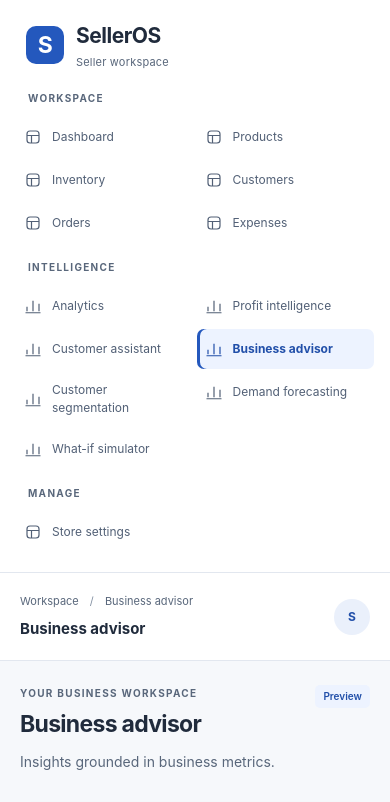
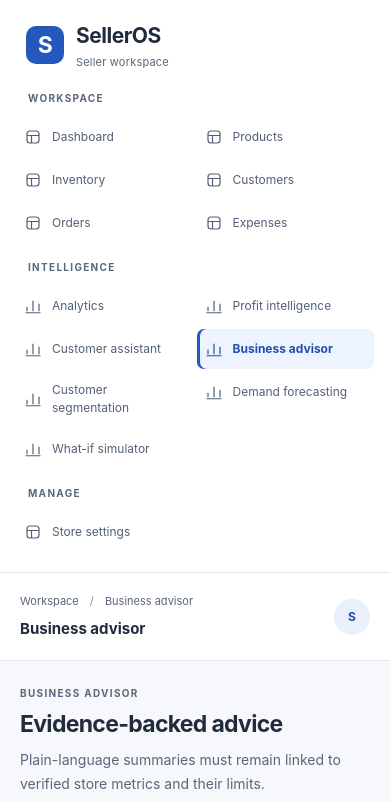
Before and after one commit to Idba1/SellerOS, a React (Vite) app in the folder frontend/: page /advisor in a window 390 px wide. Shown: the top 802 px of the page. Built offline with nearby package versions, Linux system fonts and the light colour scheme.

Commit message:
feat(frontend): add advisor availability page

```diff
--- /dev/null
+++ b/frontend/src/advisor/Advisor.tsx
@@ -0,0 +1,5 @@
+import { Badge, Card } from '../ui/primitives'
+
+export function Advisor() {
+  return <><div className="advisor-hero"><div><p className="eyebrow">BUSINESS ADVISOR</p><h1>Evidence-backed advice</h1><p className="page-description">Plain-language summaries must remain linked to verified store metrics and their limits.</p></div><Badge tone="accent">Not connected</Badge></div><Card className="advisor-unavailable"><Badge>Unavailable</Badge><h2>Business Advisor is not available yet</h2><p>SellerOS has no approved public advisor API, so this workspace does not display generated advice, recommendations, or business claims.</p><div className="advisor-grid"><section><h3>Required evidence</h3><p>Authorized sales, profit, stock, and customer-service outputs for a declared period.</p></section><section><h3>Required response</h3><p>Metric sources, applicable dates, completeness warnings, and an abstention when evidence is insufficient.</p></section><section><h3>Not permitted</h3><p>Invented figures, unsupported causal claims, autonomous actions, or implied business outcomes.</p></section></div><a className="button" href="/analytics">View verified analytics</a></Card><Card className="advisor-note"><p className="eyebrow">IMPLEMENTATION DEPENDENCY</p><p>A future Advisor API must expose validated explanation text together with its source metrics and warnings. Until that contract exists, this screen intentionally has no prompt, model call, or sample advice.</p></Card></>
+}
--- a/frontend/src/app/App.tsx
+++ b/frontend/src/app/App.tsx
@@ -9,6 +9,7 @@ import { Customers } from '../customers/Customers'
 import { Expenses } from '../expenses/Expenses'
 import { Profit } from '../profit/Profit'
 import { Assistant } from '../assistant/Assistant'
+import { Advisor } from '../advisor/Advisor'
 import { Orders } from '../orders/Orders'
 import { Analytics } from '../analytics/Analytics'
 import { AuthenticationPage, PasswordRecoveryUnavailable } from '../auth/AuthPage'
@@ -31,6 +32,7 @@ export function App() {
   if (route?.path === '/expenses') return <AppLayout title={title} path={route.path}><Expenses /></AppLayout>
   if (route?.path === '/profit') return <AppLayout title={title} path={route.path}><Profit /></AppLayout>
   if (route?.path === '/assistant') return <AppLayout title={title} path={route.path}><Assistant /></AppLayout>
+  if (route?.path === '/advisor') return <AppLayout title={title} path={route.path}><Advisor /></AppLayout>
   if (route?.path === '/settings') return <AppLayout title={title} path={route.path}><StoreProfilePage /></AppLayout>
   return <AppLayout title={title} path={route?.path}>
     <div className="page-heading"><div><p className="eyebrow">YOUR BUSINESS WORKSPACE</p><h1>{title}</h1><p className="page-description">{route?.description ?? 'This address does not match a SellerOS page.'}</p></div><Badge tone="accent">{route ? 'Preview' : 'Not found'}</Badge></div>
--- a/frontend/src/styles/index.css
+++ b/frontend/src/styles/index.css
@@ -154,3 +154,4 @@ p { line-height: 1.7; }.page-description { margin: 0; color: var(--muted); }
 .analytics-hero { align-items: flex-start; display: flex; justify-content: space-between; gap: 20px; margin-bottom: 24px; }.analytics-hero h1 { margin-bottom: 8px; }.analytics-live-controls { align-items: end; display: grid; gap: 14px; grid-template-columns: repeat(2, minmax(180px, 1fr)) auto; margin-bottom: 14px; padding: 18px; }.analytics-live-controls label { display: grid; gap: 7px; font-size: 12px; font-weight: 650; }.analytics-period { align-items: center; color: var(--muted); display: flex; flex-wrap: wrap; gap: 8px; font-size: 11px; margin: 20px 0; }.analytics-live-metrics { display: grid; gap: 16px; grid-template-columns: repeat(4, minmax(0, 1fr)); margin-bottom: 20px; }.analytics-live-metric p { color: var(--muted); font-size: 11px; margin: 0; }.analytics-live-metric strong { color: #18243a; display: block; font-size: 25px; margin: 11px 0 7px; overflow-wrap: anywhere; }.analytics-live-metric span { color: var(--muted); font-size: 10px; }.analytics-products .section-heading { align-items: flex-start; }.analytics-boundary { margin-top: 20px; }.analytics-boundary p:not(.eyebrow) { font-size: 12px; }@media (max-width: 950px) { .analytics-live-metrics { grid-template-columns: repeat(2, minmax(0, 1fr)); } }@media (max-width: 640px) { .analytics-hero { align-items: flex-start; flex-direction: column; }.analytics-live-controls, .analytics-live-metrics { grid-template-columns: minmax(0, 1fr); }.analytics-live-controls .button { width: 100%; } }
 .profit-hero { align-items: flex-start; display: flex; gap: 20px; justify-content: space-between; margin-bottom: 24px; }.profit-hero h1 { margin-bottom: 8px; }.profit-controls { align-items: end; display: grid; gap: 14px; grid-template-columns: repeat(2, minmax(180px, 1fr)) auto; margin-bottom: 14px; padding: 18px; }.profit-controls label { display: grid; gap: 7px; font-size: 12px; font-weight: 650; }.profit-period { align-items: center; color: var(--muted); display: flex; flex-wrap: wrap; gap: 8px; font-size: 11px; margin: 20px 0; }.profit-metrics { display: grid; gap: 16px; grid-template-columns: repeat(3, minmax(0, 1fr)); margin-bottom: 20px; }.profit-metric p { color: var(--muted); font-size: 11px; margin: 0; }.profit-metric strong { color: #18243a; display: block; font-size: 22px; margin-top: 10px; overflow-wrap: anywhere; }.profit-warning { background: #fffaf0; border-left: 3px solid #cb8b20; color: #76521b; display: grid; font-size: 12px; gap: 5px; margin-bottom: 20px; padding: 13px 15px; }.profit-basis p:not(.eyebrow) { font-size: 12px; }@media (max-width: 800px) { .profit-metrics { grid-template-columns: repeat(2, minmax(0, 1fr)); } }@media (max-width: 640px) { .profit-hero { align-items: flex-start; flex-direction: column; }.profit-controls, .profit-metrics { grid-template-columns: minmax(0, 1fr); }.profit-controls .button { width: 100%; } }
 .assistant-hero { align-items: flex-start; display: flex; gap: 20px; justify-content: space-between; margin-bottom: 24px; }.assistant-hero h1 { margin-bottom: 8px; }.assistant-policy { border-left: 3px solid #536fbd; margin-bottom: 20px; }.assistant-policy h2, .assistant-form h2 { margin-top: 0; }.assistant-policy p, .assistant-form p { font-size: 12px; }.assistant-form form { display: grid; gap: 12px; }.assistant-form label { display: grid; font-size: 12px; font-weight: 650; gap: 7px; }.assistant-form textarea { min-height: 150px; resize: vertical; }.assistant-form form > div { align-items: center; color: var(--muted); display: flex; font-size: 11px; justify-content: space-between; }.assistant-result { margin-top: 20px; }.assistant-result h2 { margin-top: 12px; }.assistant-result p { font-size: 12px; }@media (max-width: 640px) { .assistant-hero { align-items: flex-start; flex-direction: column; }.assistant-form form > div { align-items: stretch; flex-direction: column; gap: 10px; }.assistant-form .button { width: 100%; } }
+.advisor-hero { align-items: flex-start; display: flex; gap: 20px; justify-content: space-between; margin-bottom: 24px; }.advisor-hero h1 { margin-bottom: 8px; }.advisor-unavailable { text-align: center; }.advisor-unavailable > h2 { font-size: 22px; margin-top: 16px; }.advisor-unavailable > p { font-size: 13px; margin: 0 auto 24px; max-width: 600px; }.advisor-grid { display: grid; gap: 14px; grid-template-columns: repeat(3, minmax(0, 1fr)); margin: 24px 0; text-align: left; }.advisor-grid section { background: #f8fafc; border-radius: 8px; padding: 16px; }.advisor-grid h3 { font-size: 12px; margin: 0 0 6px; }.advisor-grid p, .advisor-note p:not(.eyebrow) { font-size: 12px; margin: 0; }.advisor-note { margin-top: 20px; }@media (max-width: 700px) { .advisor-hero { align-items: flex-start; flex-direction: column; }.advisor-grid { grid-template-columns: minmax(0, 1fr); } }
```
